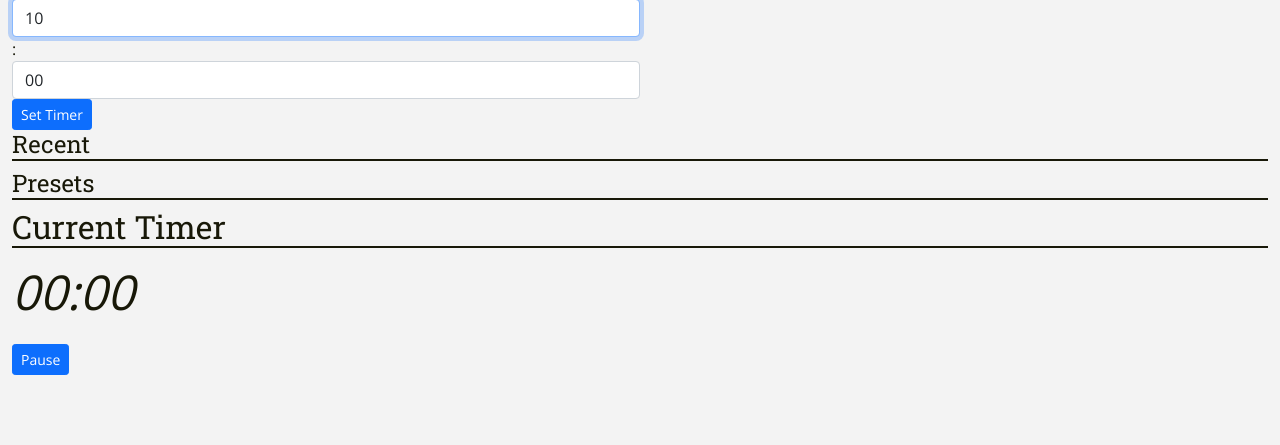
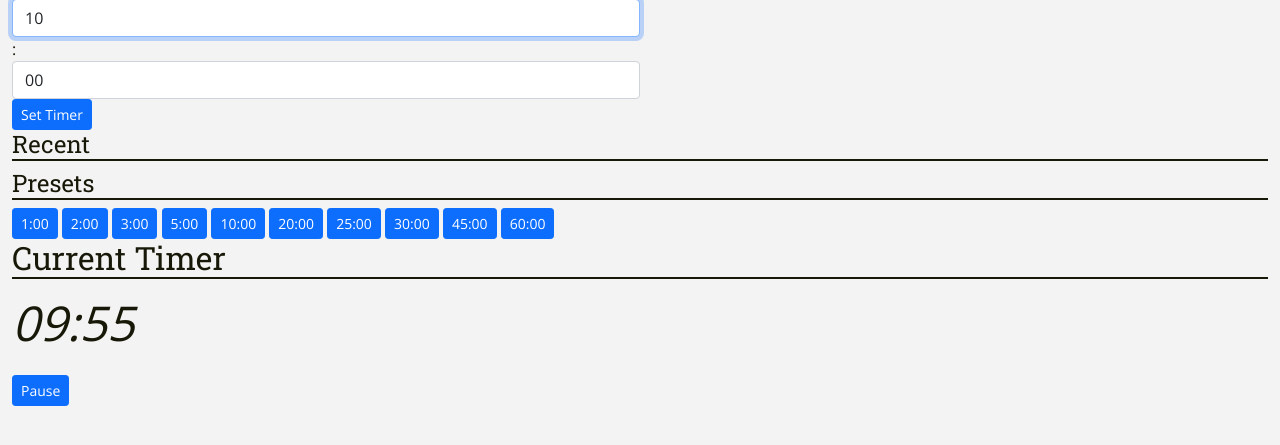
Before and after one commit to ThomasTerebesi/CS50_FinalProject, a Flask app: page /timer in a window 1280 px wide. Shown: the part 181-626 px from the top of the page. Run offline with Flask 2, Linux system fonts and the light colour scheme; the visitor is signed in with stand-in values (Sample User, id 1).

Commit message:
Added presets to timer page

```diff
--- a/static/timer.js
+++ b/static/timer.js
@@ -1,29 +1,25 @@
-const set_button = document.getElementById('set');
-set_button.addEventListener('click', timer, false);
-
-
-const pause_button = document.getElementById('pause');
-pause_button.addEventListener('click', togglePause, false);
-
+// Get seconds from document and store them as integer values
+const userSeconds = parseInt(document.getElementById("sec").value) + (parseInt(document.getElementById("min").value) * 60);
 
 let timerInterv;
 let isPaused = false;
 
+const set_button = document.getElementById('set');
+set_button.addEventListener('click', startTimer(userSeconds), false);
 
-function timer() {
+function startTimer(totalSeconds) {
     // Timer based on the following tutorial: https://youtu.be/x7WJEmxNlEs
+
+    // Unpause the timer on start if it was paused before
+    if (isPaused) {
+        isPaused = false;
+        pause_button.innerHTML = 'Pause';
+    }
 
     // If another interval is already set, clear that interval before starting a new one
     if (timerInterv) {
         clearInterval(timerInterv);
     }
-
-    // Get minutes and seconds from document and store them as integer values
-    const userMinutes = parseInt(document.getElementById("min").value);
-    const userSeconds = parseInt(document.getElementById("sec").value);
-
-    // Calculate total time in seconds
-    let time = (userMinutes * 60) + userSeconds;
 
     // Get the element that is going to be changed each second
     const countdownElement = document.getElementById('timer');
@@ -37,9 +33,9 @@ function timer() {
         // Check if the countdown is paused
         if(!isPaused) {
 
-            // Resolve total time back to minutes and seconds
-            let minutes = Math.floor(time / 60);
-            let seconds = time % 60;
+            // Resolve totalSeconds back to minutes and seconds
+            let minutes = Math.floor(totalSeconds / 60);
+            let seconds = totalSeconds % 60;
 
             // If minutes or seconds have less than two digits, add a leading zero
             minutes = minutes < 10 ? '0' + minutes : minutes;
@@ -48,13 +44,13 @@ function timer() {
             // Update the element
             countdownElement.innerHTML = `${minutes}:${seconds}`;
 
-            // Check if time is still greater than zero
-            if (time > 0) {
-                time--;
+            // Check if totalSeconds is still greater than zero
+            if (totalSeconds > 0) {
+                totalSeconds--;
             }
             else {
                 // TODO: Play sound? Alert? Flash "00:00" a couple of times?
-                alert("TIME'S UP!");
+                alert("totalSeconds'S UP!");
                 clearInterval(timerInterv);
                 return;
             }
@@ -62,6 +58,9 @@ function timer() {
     }
 }
 
+
+const pause_button = document.getElementById('pause');
+pause_button.addEventListener('click', togglePause, false);
 
 function togglePause() {
     if (isPaused) {
@@ -72,3 +71,17 @@ function togglePause() {
         pause_button.innerHTML = 'Continue';
     }
 }
+
+const preset_buttons = document.getElementsByName('preset');
+console.log(preset_buttons);
+
+preset_buttons.forEach(element => {
+    element.addEventListener('click', event => {
+        if (isPaused) {
+            isPaused = false;
+            pause_button.innerHTML = 'Pause';
+        }
+
+        startTimer(element.value);
+    })
+})
--- a/templates/timer.html
+++ b/templates/timer.html
@@ -8,7 +8,7 @@
     <h2>
         Set Timer
     </h2>
-    <form action="/addtimer" method="post">
+    <form>
         <div class="form-row">
             <div class="col-6">
                 <input autocomplete="off" autofocus class="form-control" name="min" placeholder="min" id="min" type="text" value="10">
@@ -26,6 +26,19 @@
     <h4>
         Presets
     </h4>
+    <form>
+        <button class="btn btn-primary btn-sm" type="button" name="preset" value="60">1:00</button>
+        <button class="btn btn-primary btn-sm" type="button" name="preset" value="120">2:00</button>
+        <button class="btn btn-primary btn-sm" type="button" name="preset" value="180">3:00</button>
+        <button class="btn btn-primary btn-sm" type="button" name="preset" value="300">5:00</button>
+        <button class="btn btn-primary btn-sm" type="button" name="preset" value="600">10:00</button>
+        <button class="btn btn-primary btn-sm" type="button" name="preset" value="1200">20:00</button>
+        <button class="btn btn-primary btn-sm" type="button" name="preset" value="1500">25:00</button>
+        <button class="btn btn-primary btn-sm" type="button" name="preset" value="1800">30:00</button>
+        <button class="btn btn-primary btn-sm" type="button" name="preset" value="2700">45:00</button>
+        <button class="btn btn-primary btn-sm" type="button" name="preset" value="3600">60:00</button>
+    </form>
+
     <h2>
         Current Timer
     </h2>
```
